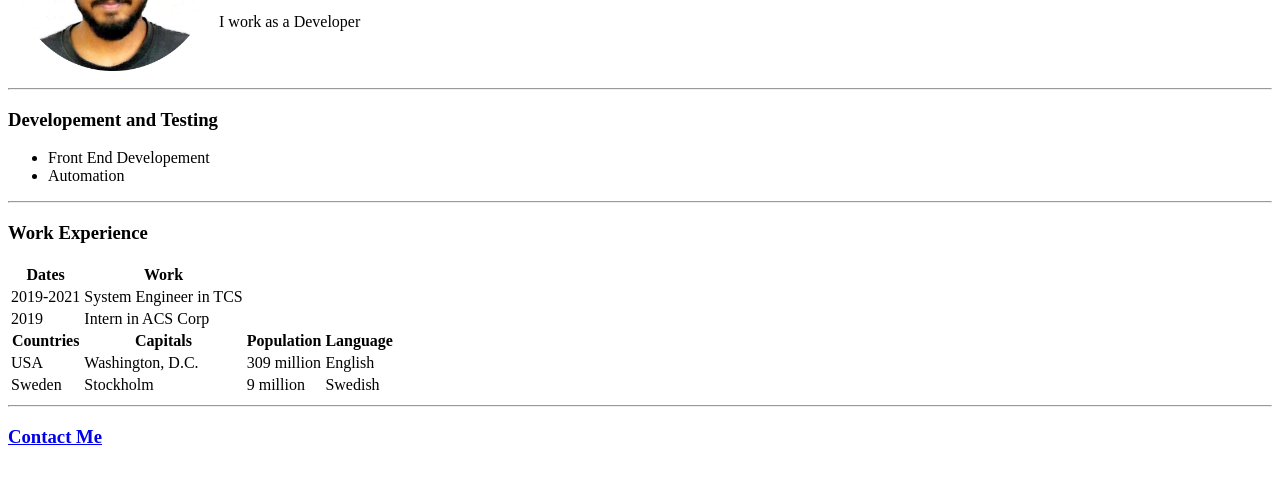
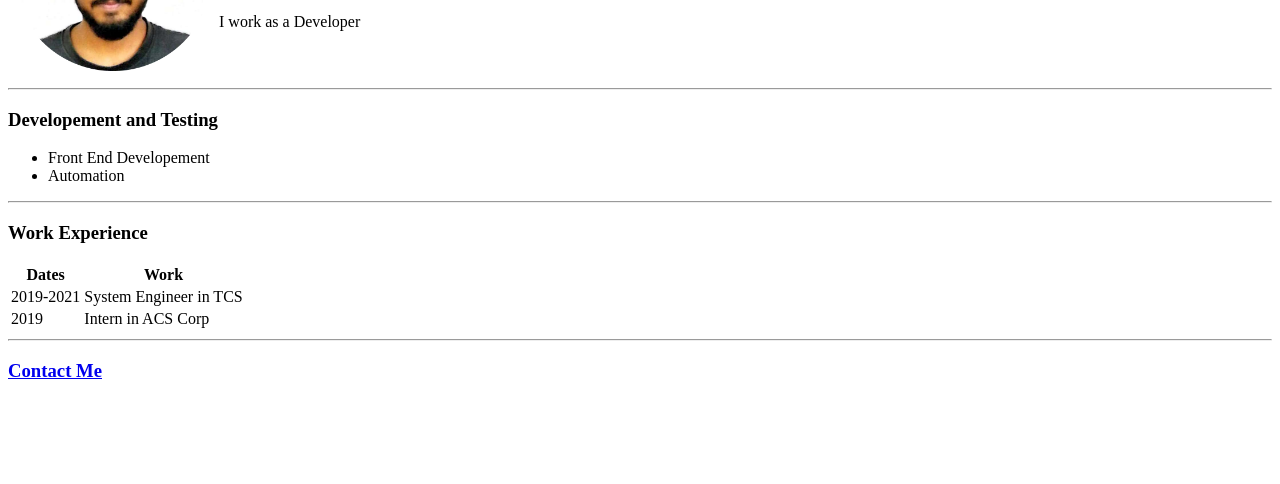
Before and after one commit to DanishAlam05/cv, a plain HTML site: page index.html in a window 1280 px wide. Shown: the part 142-626 px from the top of the page. Drawn offline with Linux system fonts and the light colour scheme.

Commit message:
initiate commit changes

```diff
--- a/index.html
+++ b/index.html
@@ -72,25 +72,6 @@
         </tr> -->
       </tfoot>
 
-      <colgroup span="4"></colgroup>
-      <tr>
-        <th>Countries</th>
-        <th>Capitals</th>
-        <th>Population</th>
-        <th>Language</th>
-      </tr>
-      <tr>
-        <td>USA</td>
-        <td>Washington, D.C.</td>
-        <td>309 million</td>
-        <td>English</td>
-      </tr>
-      <tr>
-        <td>Sweden</td>
-        <td>Stockholm</td>
-        <td>9 million</td>
-        <td>Swedish</td>
-      </tr>
 
     </table>
 
```
